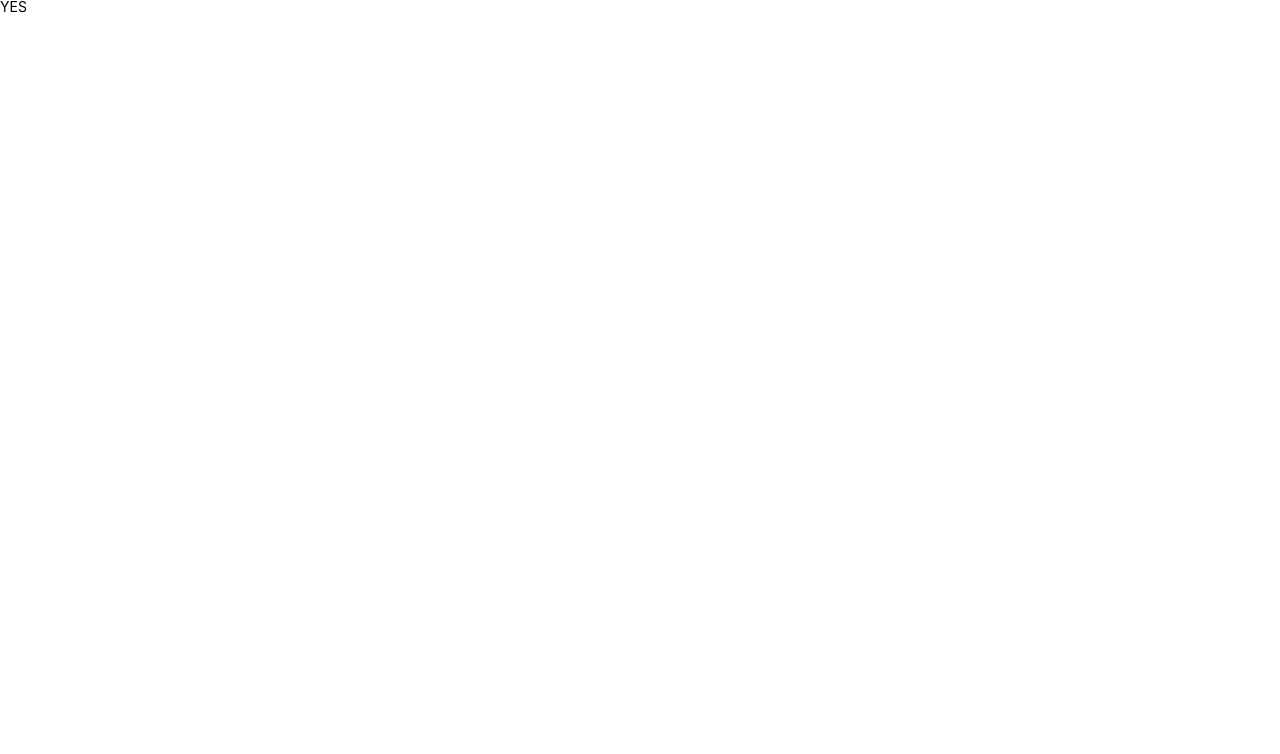
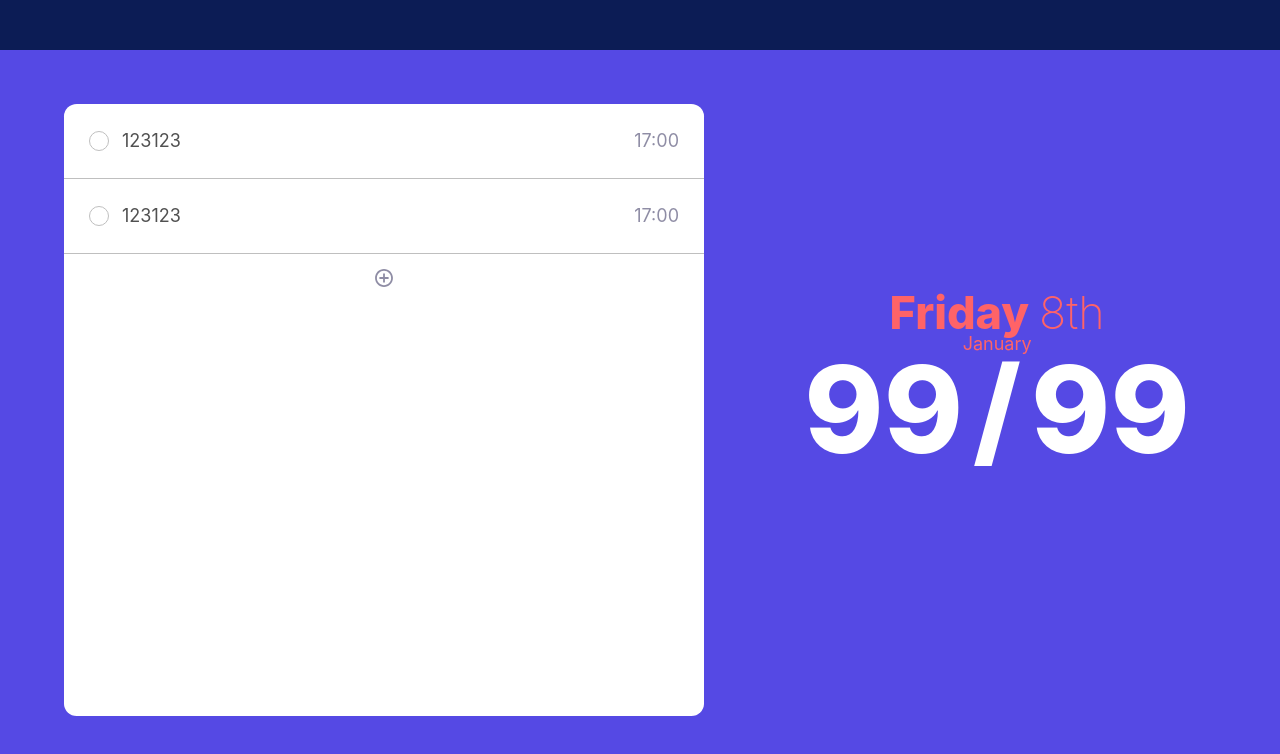
Before and after one commit to Kwon770/look-at-my-todo-web, a React (Create React App) app: page / in a window 1280 px wide. Shown: the top 754 px of the page. Built offline with nearby package versions, Linux system fonts and the light colour scheme.

Commit message:
feat: Add home page design

```diff
--- a/src/components/Router.js
+++ b/src/components/Router.js
@@ -1,6 +1,7 @@
 import React from "react";
 import { HashRouter, Redirect, Route, Switch } from "react-router-dom";
 import Home from "routes/Home";
+import Rank from "routes/Rank";
 
 const Router = ({ isLogin }) => (
   <HashRouter>
@@ -8,6 +9,9 @@ const Router = ({ isLogin }) => (
       <Route exact path="/">
         <Home />
       </Route>
+      <Route exact path="/rank">
+        <Rank />
+      </Route>
       <Redirect from="*" to="/" />
     </Switch>
   </HashRouter>
--- /dev/null
+++ b/src/components/TodoFactory.js
@@ -0,0 +1,107 @@
+import React, { useEffect } from "react";
+import styled from "styled-components";
+import {
+  IoMdInformationCircleOutline,
+  IoMdAddCircleOutline,
+} from "react-icons/io";
+import Theme from "style/Theme";
+
+const TodoFactory = ({ done }) => {
+  return (
+    <Panel>
+      <Todo>
+        <LeftWrapper>
+          <Icon done={done}>{done === true ? <FilledCircle /> : ""}</Icon>
+          <Title done={done}>123123</Title>
+        </LeftWrapper>
+        <Time>17:00</Time>
+        <IoMdInformationCircleOutline
+          size={22}
+          color={Theme.hl2Color}
+          display="none"
+        />
+      </Todo>
+      <Todo>
+        <LeftWrapper>
+          <Icon done={done}>{done === true ? <FilledCircle /> : ""}</Icon>
+          <Title done={done}>123123</Title>
+        </LeftWrapper>
+        <Time>17:00</Time>
+        <IoMdInformationCircleOutline
+          size={22}
+          color={Theme.hl2Color}
+          display="none"
+        />
+      </Todo>
+      <ToolBar>
+        <IoMdAddCircleOutline size={22} color={Theme.panelFont2Color} />
+      </ToolBar>
+    </Panel>
+  );
+};
+
+const ToolBar = styled.div`
+  display: flex;
+  justify-content: center;
+  margin-top: 13px;
+  width: 100%;
+  height: 40px;
+`;
+
+const Time = styled.h3`
+  color: ${(props) => props.theme.panelFont2Color};
+`;
+
+const Title = styled.h3`
+  margin-left: 13px;
+  text-decoration-line: ${(props) =>
+    props.done === true ? "line-through" : ""};
+  text-decoration-thickness: 1.5px;
+  color: ${(props) =>
+    props.done === true
+      ? props.theme.panelBg2Color
+      : props.theme.panelFontColor};
+`;
+
+const FilledCircle = styled.div`
+  width: 12px;
+  height: 12px;
+  border-radius: 10px;
+  background-color: ${(props) => props.theme.hl2Color};
+`;
+
+const Icon = styled.div`
+  ${(props) => props.theme.CenterAlignment};
+  width: 20px;
+  height: 20px;
+  border-radius: 10px;
+  border: solid 1px
+    ${(props) =>
+      props.done === true ? props.theme.hl2Color : props.theme.panelBg2Color};
+`;
+
+const LeftWrapper = styled.div`
+  display: flex;
+  align-items: center;
+`;
+
+const Todo = styled.div`
+  width: 100%;
+  height: 75px;
+  border-bottom: solid 1px ${(props) => props.theme.panelBg2Color};
+  color: ${(props) => props.theme.panelFontColor};
+  display: flex;
+  align-items: center;
+  justify-content: space-between;
+  padding: 25px;
+`;
+
+const Panel = styled.div`
+  width: 50%;
+  height: 85%;
+  border-radius: 2%;
+  background-color: white;
+  overflow: scroll;
+`;
+
+export default TodoFactory;
--- a/src/routes/Home.js
+++ b/src/routes/Home.js
@@ -1,14 +1,112 @@
 import React from "react";
 import styled from "styled-components";
+import TodoFactory from "components/TodoFactory";
+
+// add visual chart
+// https://www.npmjs.com/package/easy-pie-chart-typescript
+// https://www.npmjs.com/package/rumble-charts
 
 const Home = () => {
   return (
-    <Holder>
-      <h1>YES</h1>
-    </Holder>
+    <>
+      <Header></Header>
+      <PageHolder>
+        <TodoFactory />
+        <Information>
+          <ProgressHolder>
+            <DateHolder>
+              <AlignHolder>
+                <DayOfWeek>Friday</DayOfWeek>
+                <Date>8th</Date>
+              </AlignHolder>
+              <Month>January</Month>
+            </DateHolder>
+            <Figure>99</Figure>
+            <FigureSymbol>/</FigureSymbol>
+            <Figure>99</Figure>
+          </ProgressHolder>
+        </Information>
+      </PageHolder>
+    </>
   );
 };
 
-const Holder = styled.div``;
+//
+// Information - Figure
+//
+
+const FigureSymbol = styled.h2`
+  margin: 0px 10px;
+  font-size: 120px;
+  font-weight: 800;
+`;
+const Figure = styled(FigureSymbol)`
+  margin: 0px;
+`;
+const ProgressHolder = styled.div`
+  display: flex;
+  position: relative;
+`;
+
+// Information - Date
+
+const Month = styled.h1`
+  text-align: center;
+  /* margin-top: 5px; */
+`;
+
+const AlignHolder = styled.div`
+  display: flex;
+  justify-content: center;
+`;
+
+const Date = styled.h1`
+  font-size: 45px;
+  font-weight: 200;
+`;
+
+const DayOfWeek = styled.h1`
+  font-size: 45px;
+  font-weight: 800;
+  margin-right: 10px;
+`;
+
+const DateHolder = styled.div`
+  align-items: center;
+  position: absolute;
+  top: -50%;
+  left: 50%;
+  transform: translateX(-50%);
+  color: ${(props) => props.theme.hlColor}; ;
+`;
+
+// Information
+
+const Information = styled.div`
+  width: 30%;
+  height: 85%;
+  ${(props) => props.theme.CenterAlignment};
+  transform: translateX(-7%);
+`;
+
+//
+//
+//
+
+const Header = styled.div`
+  width: 100%;
+  height: 50px;
+  background-color: ${(props) => props.theme.deepBgColor};
+`;
+
+const PageHolder = styled.div`
+  ${(props) => props.theme.PageHolder};
+  ${(props) => props.theme.CenterAlignment};
+  height: 90%;
+  display: flex;
+  flex-direction: row;
+  align-items: center;
+  justify-content: space-around;
+`;
 
 export default Home;
--- /dev/null
+++ b/src/routes/Rank.js
@@ -0,0 +1,14 @@
+import React from "react";
+import styled from "styled-components";
+
+const Rank = () => {
+  return (
+    <Holder>
+      <h1>RANK</h1>
+    </Holder>
+  );
+};
+
+const Holder = styled.div``;
+
+export default Rank;
--- a/src/style/GlobalStyles.js
+++ b/src/style/GlobalStyles.js
@@ -12,7 +12,15 @@ const GlobalStyle = createGlobalStyle`
     }
     body {
         font-family:-apple-system, BlinkMacSystemFont, 'Segoe UI', Roboto, Oxygen, Ubuntu, Cantarell, 'Open Sans', 'Helvetica Neue', sans-serif;
-        font-size: 14px;
+        font-size: 18px;
+        color: #ffffff;
+        background-color: #5549E4;
+    }
+    #root,
+    html,
+    body {
+        width: 100%;
+        height: 100%;
     }
 `;
 
--- a/src/style/Theme.js
+++ b/src/style/Theme.js
@@ -1,5 +1,28 @@
-const pallete = {};
+const pallete = {
+  baseBgColor: "#5549E4",
+  baseFontColor: "#FFFFFF",
+  panelBgColor: "#FFFFFF",
+  panelFontColor: "#515151",
+  panelFont2Color: "#8F8DA5",
+  panelBg2Color: "#BFBFBF",
+  deepBgColor: "#0C1C55",
+  hlColor: "#FF6367",
+  hl2Color: "#0F94FA",
+};
 
-const ui = {};
+const ui = {
+  PageHolder: `
+  width: 100%;
+  height: 100%;
+  `,
+  CenterAlignment: `
+  display: flex;
+  flex-direction: column;
+  justify-content: center;
+  align-items: center;
+  `,
+
+  // RoundBox: ``,
+};
 
 export default { ...pallete, ...ui };
```
Also changed, not shown: src/image/slash.png (added), 1 other file (tests, documents, lock files or other folders).
